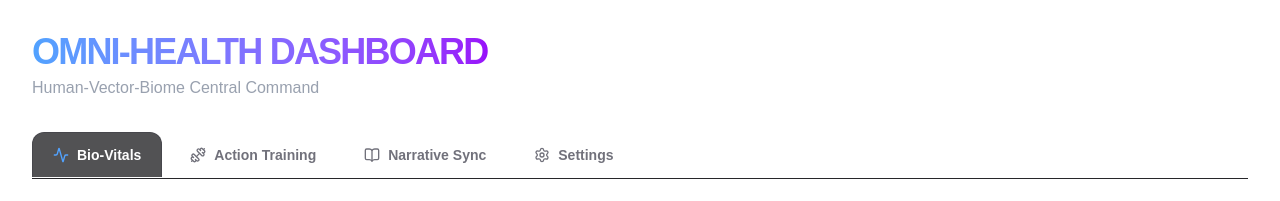
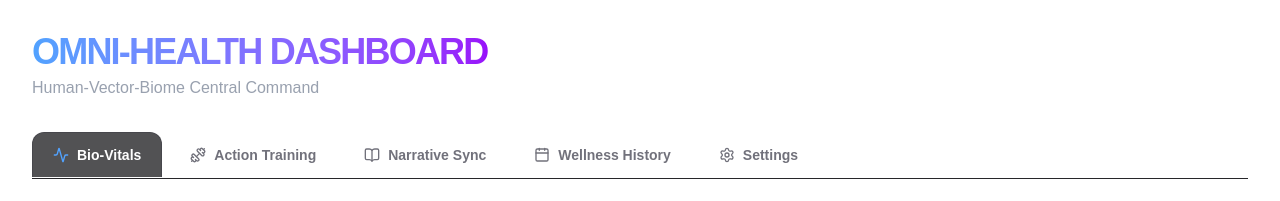
Before and after one commit to MatissesProjects/Human-Vector-Biome, a Next.js app in the folder dashboard/: page / in a window 1280 px wide. Shown: the top 201 px of the page. Built offline with nearby package versions, Linux system fonts and the light colour scheme; no server answers.

Commit message:
feat(dashboard): integrate Wellness History tab and fix BiomeContext types

```diff
--- a/dashboard/src/app/page.tsx
+++ b/dashboard/src/app/page.tsx
@@ -2,7 +2,7 @@
 
 import { useState } from "react";
 import { useBiome } from "@/context/BiomeContext";
-import { Activity, Brain, User, BookOpen, AlertCircle, AlertTriangle, Tag, Dumbbell, Cloud, Moon, Smile, Frown, Settings } from "lucide-react";
+import { Activity, Brain, User, BookOpen, AlertCircle, AlertTriangle, Tag, Dumbbell, Cloud, Moon, Smile, Frown, Settings, Calendar } from "lucide-react";
 import { motion, AnimatePresence } from "framer-motion";
 import SkeletonView from "@/components/SkeletonView";
 import ActionCapture from "@/components/ActionCapture";
@@ -11,9 +11,10 @@ import PulseOrb from "@/components/PulseOrb";
 import NextBestAction from "@/components/NextBestAction";
 import SubjectiveLogForm from "@/components/SubjectiveLogForm";
 import SettingsPanel from "@/components/SettingsPanel";
+import WellnessHeatmap from "@/components/WellnessHeatmap";
 import { useIsStale } from "@/hooks/useIsStale";
 
-type Tab = 'vitals' | 'training' | 'narrative' | 'settings';
+type Tab = 'vitals' | 'training' | 'narrative' | 'history' | 'settings';
 
 export default function Home() {
   const state = useBiome();
@@ -62,6 +63,13 @@ export default function Home() {
         >
           <BookOpen size={16} className={activeTab === 'narrative' ? 'text-emerald-400' : ''} />
           Narrative Sync
+        </button>
+        <button
+          onClick={() => setActiveTab('history')}
+          className={`px-5 py-3 text-sm font-semibold rounded-t-xl transition-all whitespace-nowrap flex items-center gap-2 ${activeTab === 'history' ? 'bg-zinc-800/80 text-white border-t border-x border-zinc-700/50' : 'text-zinc-500 hover:text-zinc-300 hover:bg-zinc-900/50'}`}
+        >
+          <Calendar size={16} className={activeTab === 'history' ? 'text-indigo-400' : ''} />
+          Wellness History
         </button>
         <button
           onClick={() => setActiveTab('settings')}
@@ -496,6 +504,18 @@ export default function Home() {
               </section>
             </motion.div>
           )}
+          {activeTab === 'history' && (
+            <motion.div
+              key="history"
+              initial={{ opacity: 0, y: 10 }}
+              animate={{ opacity: 1, y: 0 }}
+              exit={{ opacity: 0, y: -10 }}
+              transition={{ duration: 0.2 }}
+              className="w-full"
+            >
+              <WellnessHeatmap />
+            </motion.div>
+          )}
           {activeTab === 'settings' && (
             <motion.div
               key="settings"
--- a/dashboard/src/context/BiomeContext.tsx
+++ b/dashboard/src/context/BiomeContext.tsx
@@ -28,6 +28,7 @@ export const BiomeProvider = ({ children }: { children: React.ReactNode }) => {
     weather: null,
     baseline: null,
     subjective: null,
+    git: null,
     history: {
       heartRate: [],
       stressIndex: []
```
